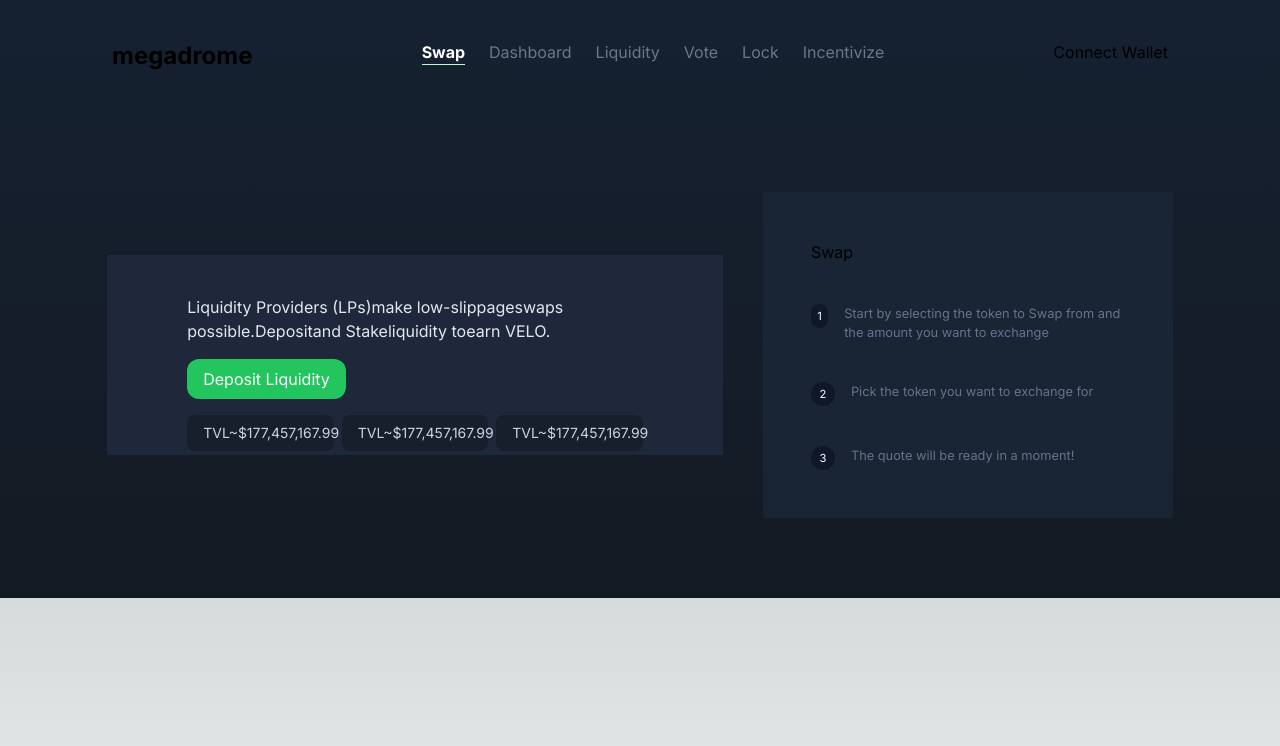
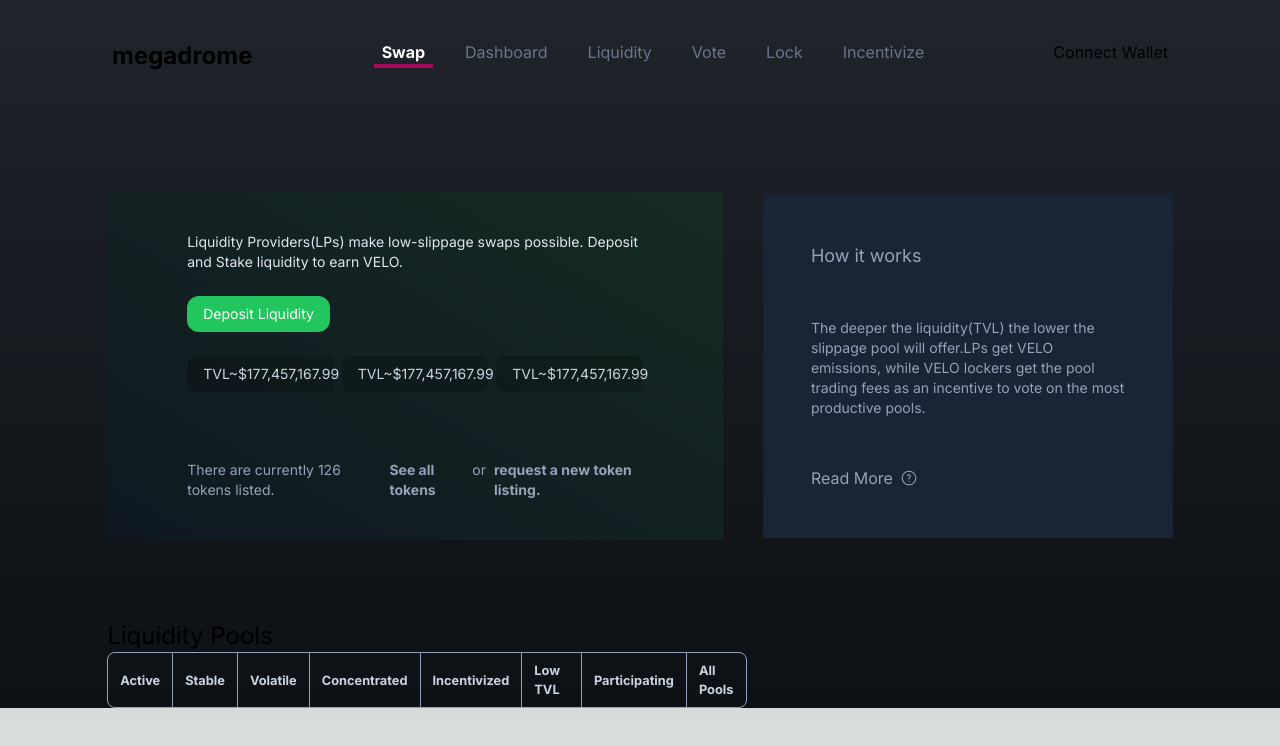
Before and after one commit to sh4d0wy/monodrome2, a Next.js app: page /site/liquidity in a window 1280 px wide. Shown: the top 746 px of the page. Built offline with nearby package versions, Linux system fonts and the light colour scheme.

Commit message:
Changes to UI background

```diff
--- a/app/Components/Navbar.tsx
+++ b/app/Components/Navbar.tsx
@@ -14,7 +14,7 @@ const Navbar = () => {
             {items.map((item,index)=>{
                 return(
                     <Link href={`/site/${item.toLowerCase()}`}>
-                    <div className={`${index!=page?'text-[#6A768A]':'text-white font-bold border-b border-b-green-200'} cursor-pointer`}
+                    <div className={`${index!=page?'text-[#6A768A]':'text-white font-bold border-b-4 border-b-[#A2085D]'} px-2 cursor-pointer`}
                     onClick={()=>setPage(index)}>
                     {item}
                     </div>
--- a/app/site/layout.tsx
+++ b/app/site/layout.tsx
@@ -3,7 +3,7 @@ import Navbar from '../Components/Navbar'
 
 const layout = ({children}:{children:ReactNode}) => {
   return (
-    <div className='bg-gradient-to-b from-[#152131] to-[#141A23] w-full h-full'>
+    <div className='bg-gradient-to-b from-[#20242B] to-[#0D1014] w-full h-full'>
         <Navbar/>
         {children}
     </div>
--- a/app/site/liquidity/page.tsx
+++ b/app/site/liquidity/page.tsx
@@ -2,91 +2,97 @@ import React from 'react'
 import Image from 'next/image'
 import Link from 'next/link'
 import { FaChevronDown } from 'react-icons/fa'
+import { GoQuestion } from 'react-icons/go'
 const page = () => {
+  const poolArr = ["Active","Stable","Volatile","Concentrated","Incentivized","Low TVL","Participating","All Pools"];
   return (
     <div className="w-full h-fit flex px-12 flex-col items-center justify-center">
       <div className="flex gap-10 py-20 h-[50%] w-[90%] items-center justify-center">
         <div
           id="swap-box"
-          className="bg-[#1F283B] w-[60%] h-full py-10 px-20 flex flex-col gap-4"
+          className="bg-gradient-to-tr from-[#0F1821] to-[#152B23] w-[60%] h-full py-10 px-20 flex flex-col gap-6"
         >
-          <div className="flex justify-between w-full text-slate-200">
-           <span>Liquidity Providers (LPs)make low-slippageswaps
-possible.Depositand Stakeliquidity toearn VELO.</span>
+          <div className="flex justify-between w-full text-slate-200 text-sm">
+            <span>
+              Liquidity Providers(LPs) make low-slippage swaps possible. Deposit
+              and Stake liquidity to earn VELO.
+            </span>
           </div>
           <div>
-            <button className='text-white bg-green-500 px-4 py-2 rounded-xl'>Deposit Liquidity</button>
+            <button className="text-white bg-green-500 px-4 py-2 text-sm rounded-xl">
+              Deposit Liquidity
+            </button>
           </div>
-          <div className='flex gap-2'>
-                <div className='relative w-full h-full'>
-                    <div className='w-full  py-3 px-6 absolute bg-black opacity-25 h-9 rounded-lg'>
-
-                    </div>
-                    <div className='w-full absolute px-4 py-2 text-sm text-slate-300'>
+          <div className="flex gap-2">
+            <div className="relative w-full h-full">
+              <div className="w-full  py-3 px-6 absolute bg-black opacity-20 h-9 rounded-lg"></div>
+              <div className="w-full absolute px-4 py-2 text-sm text-slate-300">
                 TVL~$177,457,167.99
               </div>
-
             </div>
-                <div className='relative w-full h-full'>
-                    <div className='w-full  py-3 px-6 absolute bg-black opacity-25 h-9 rounded-lg'>
-
-                    </div>
-                    <div className='w-full absolute px-4 py-2 text-sm text-slate-300'>
+            <div className="relative w-full h-full">
+              <div className="w-full  py-3 px-6 absolute bg-black opacity-20 h-9 rounded-lg"></div>
+              <div className="w-full absolute px-4 py-2 text-sm text-slate-300">
                 TVL~$177,457,167.99
               </div>
-
             </div>
-                <div className='relative w-full h-full'>
-                    <div className='w-full  py-3 px-6 absolute bg-black opacity-25 h-9 rounded-lg'>
-
-                    </div>
-                    <div className='w-full absolute px-4 py-2 text-sm text-slate-300'>
+            <div className="relative w-full h-full">
+              <div className="w-full  py-3 px-6 absolute bg-black opacity-20 h-9 rounded-lg"></div>
+              <div className="w-full absolute px-4 py-2 text-sm text-slate-300">
                 TVL~$177,457,167.99
               </div>
-
             </div>
           </div>
 
-
-
+          <div className="w-full h-full pt-20 flex gap-2">
+            <span className="text-sm text-slate-400 ">
+              There are currently 126 tokens listed.
+            </span>
+            <span className="text-sm text-slate-400 font-bold">
+              See all tokens
+            </span>
+            <span className="text-sm text-slate-400 ">or</span>
+            <span className="text-sm text-slate-400 font-bold">
+              request a new token listing.
+            </span>
+          </div>
         </div>
         <div className="bg-[#192435] w-[40%] h-full flex flex-col gap-10 py-12 px-12">
-          <div>Swap</div>
-          <div className="flex flex-col">
-            <div className="flex gap-4">
-              <div className="bg-[#0F172B] text-white rounded-full py-1 px-1 flex justify-center text-[0.7rem] h-6 w-6">
-                1
+          <div className='text-lg text-slate-400'>How it works</div>
+          <div className=" w-full h-full py-2  text-sm text-slate-400">
+            <span className=''>
+              The deeper the liquidity(TVL) the lower the slippage pool will
+              offer.LPs get VELO emissions, while VELO lockers get the pool trading
+              fees as an incentive to vote on the most productive pools.
+            </span>
           </div>
-              <div className="text-[0.8rem] text-slate-500">
-                Start by selecting the token to Swap from and the amount you want to
-                exchange
+
+          <div className='flex text-slate-400 text-md items-center gap-2'>
+          <span>Read More</span>
+          <GoQuestion/>
           </div>
         </div>
       </div>
-          <div className="flex flex-col">
-            <div className="flex gap-4">
-              <div className="bg-[#0F172B] text-white rounded-full py-1 px-1 flex justify-center text-[0.7rem] h-6 w-6">
-                2
+      <div className='w-[90%] h-full'>
+          <div className='text-2xl'>
+            Liquidity Pools
           </div>
-              <div className="text-[0.8rem] text-slate-500">
-              Pick the token you want to exchange for
+          <div className='w-full'>
+              <div className='w-[60%] border-slate-400 border rounded-lg h-full flex'>
+                  {poolArr.map((pool,i)=>{
+                    return(
+                      <>
+                        <div className={`w-full justify-center py-2 px-3 text-[0.8rem] text-slate-300 font-bold flex items-center ${i!=7&&'border-r border-r-slate-400'}`} key={i}>
+                            {pool}
                         </div>
-            </div>
-          </div>
-          <div className="flex flex-col">
-            <div className="flex gap-4">
-              <div className="bg-[#0F172B] text-white rounded-full py-1 px-1 flex justify-center text-[0.7rem] h-6 w-6">
-                3
-              </div>
-              <div className="text-[0.8rem] text-slate-500">
-              The quote will be ready in a moment!
+                      </>
+                    )
+                  })}
               </div>
           </div>
       </div>
     </div>
-      </div>
-    </div>
-  )
+  );
 }
 
 export default page
--- a/app/site/swap/page.tsx
+++ b/app/site/swap/page.tsx
@@ -10,7 +10,7 @@ const page = () => {
       <div className="flex gap-10 py-20 h-[50%] w-[90%] items-center justify-center">
         <div
           id="swap-box"
-          className="bg-[#1F283B] w-[60%] h-full py-10 px-20 flex flex-col gap-4"
+          className="bg-[#252D37] w-[60%] h-full py-10 px-20 flex flex-col gap-4"
         >
           <div className="flex justify-between w-full text-[#647186]">
             <span>Swap</span>
@@ -72,7 +72,7 @@ const page = () => {
             />
           </div>
         </div>
-        <div className="bg-[#192435] w-[40%] h-full flex flex-col gap-10 py-12 px-12">
+        <div className="bg-[#252D37] w-[40%] h-full flex flex-col gap-10 py-12 px-12">
           <div>Swap</div>
           <div className="flex flex-col">
             <div className="flex gap-4">
```
Lines whose indentation alone changed are shown as unchanged.
